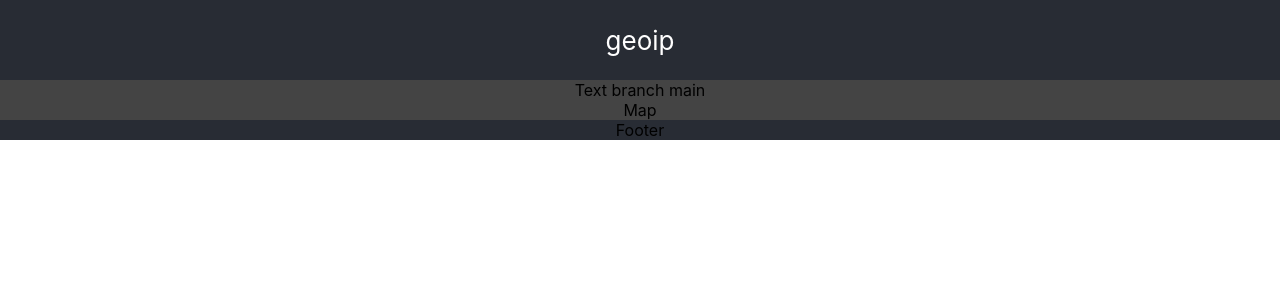
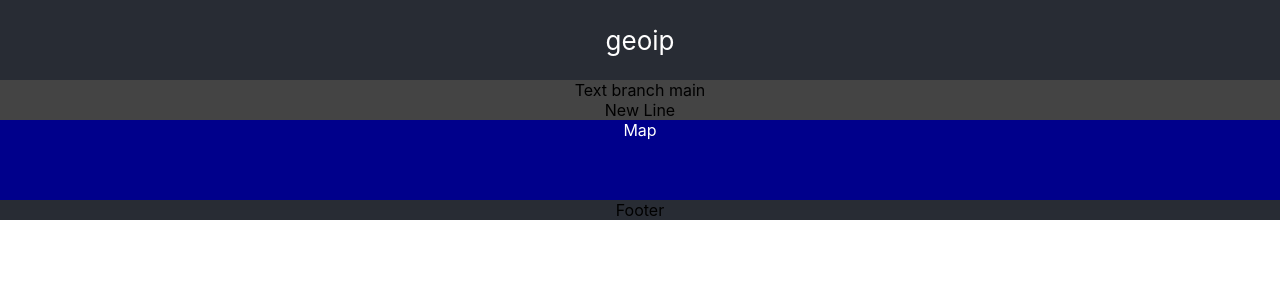
Before and after one commit to n8work/geoip, a React (Create React App) app: page / in a window 1280 px wide. Shown: the top 300 px of the page. Built offline with nearby package versions, Linux system fonts and the light colour scheme.

Commit message:
changes to main

```diff
--- a/src/App.css
+++ b/src/App.css
@@ -32,6 +32,12 @@ section {
   background-color: #444444;
 }
 
+.map {
+  height: 10vmin;
+  color: #fff;
+  background-color: darkblue;
+}
+
 footer {
   background-color: #282c34;
 }
--- a/src/App.js
+++ b/src/App.js
@@ -10,6 +10,8 @@ function App() {
 
       <section className="text">
           Text branch main
+          <br />
+          New Line
       </section>
 
       <section className="map">
```
Also changed, not shown: 1 other file (tests, documents, lock files or other folders).
